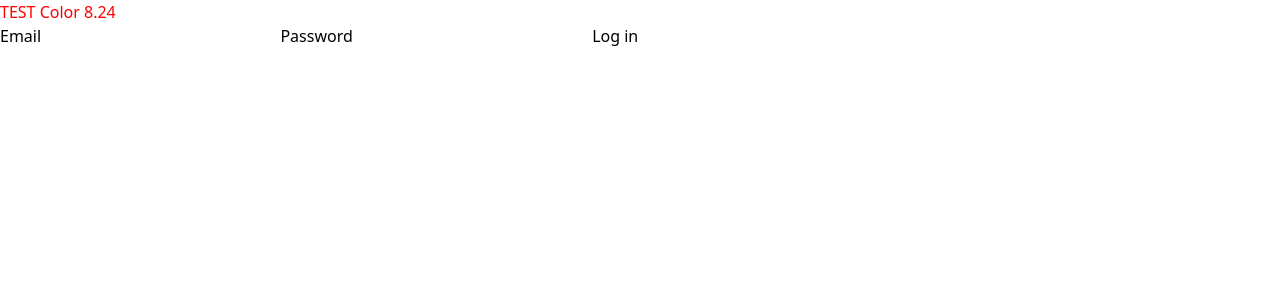
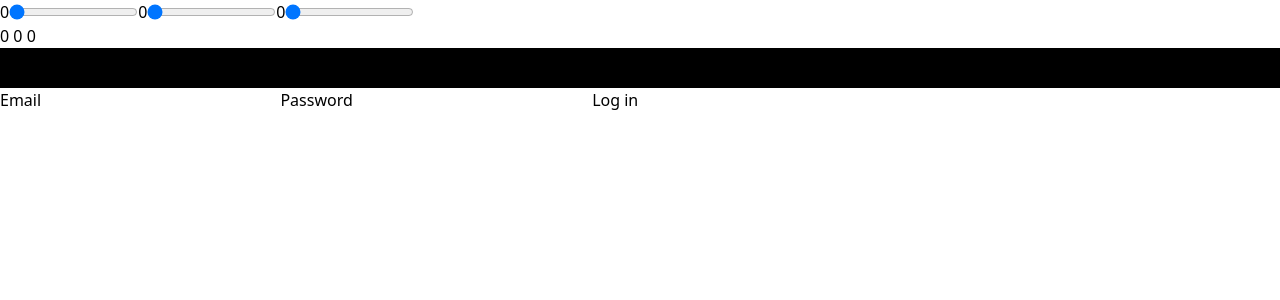
Before and after one commit to NsdHSO/ioulios, a SvelteKit app: page /dashboard in a window 1280 px wide. Shown: the top 300 px of the page. Built offline with nearby package versions, Linux system fonts and the light colour scheme.

Commit message:
chore:🌻 create slider input

```diff
--- a/src/components/Rock.svelte
+++ b/src/components/Rock.svelte
@@ -1,8 +1,16 @@
 <script>
-	export let favoritColor = 'red';
-  export let randomNumber =0;
+	import Slider from './Slider.svelte';
 
-
+	let red = 0;
+	let green = 0;
+	let blue = 0;
 </script>
-
-<div style="color:{favoritColor};">TEST Color {randomNumber}</div>
+<div class="flex">
+<Slider bind:inputValue={red}/>
+<Slider bind:inputValue={green}/>
+<Slider bind:inputValue={blue}/>
+</div>
+{green}
+{red}
+{blue}
+<div class="w-full h-10" style="background: rgb({red}, {green}, {blue})"></div>
--- /dev/null
+++ b/src/components/Slider.svelte
@@ -0,0 +1,6 @@
+<script>
+	export let inputValue = 0;
+</script>
+
+{inputValue}
+<input bind:value={inputValue} type="range" min="0" max="255"/>
--- a/src/routes/dashboard/+page.svelte
+++ b/src/routes/dashboard/+page.svelte
@@ -12,12 +12,10 @@
 	}
 
   let number = 0
-	setInterval(()=>{
-    number = getRandomNumber().toFixed(2)
-	},1000)
+
 </script>
 
-<Rock randomNumber={number} />
+<Rock />
 <form method="POST">
 	<label>
 		Email
```
